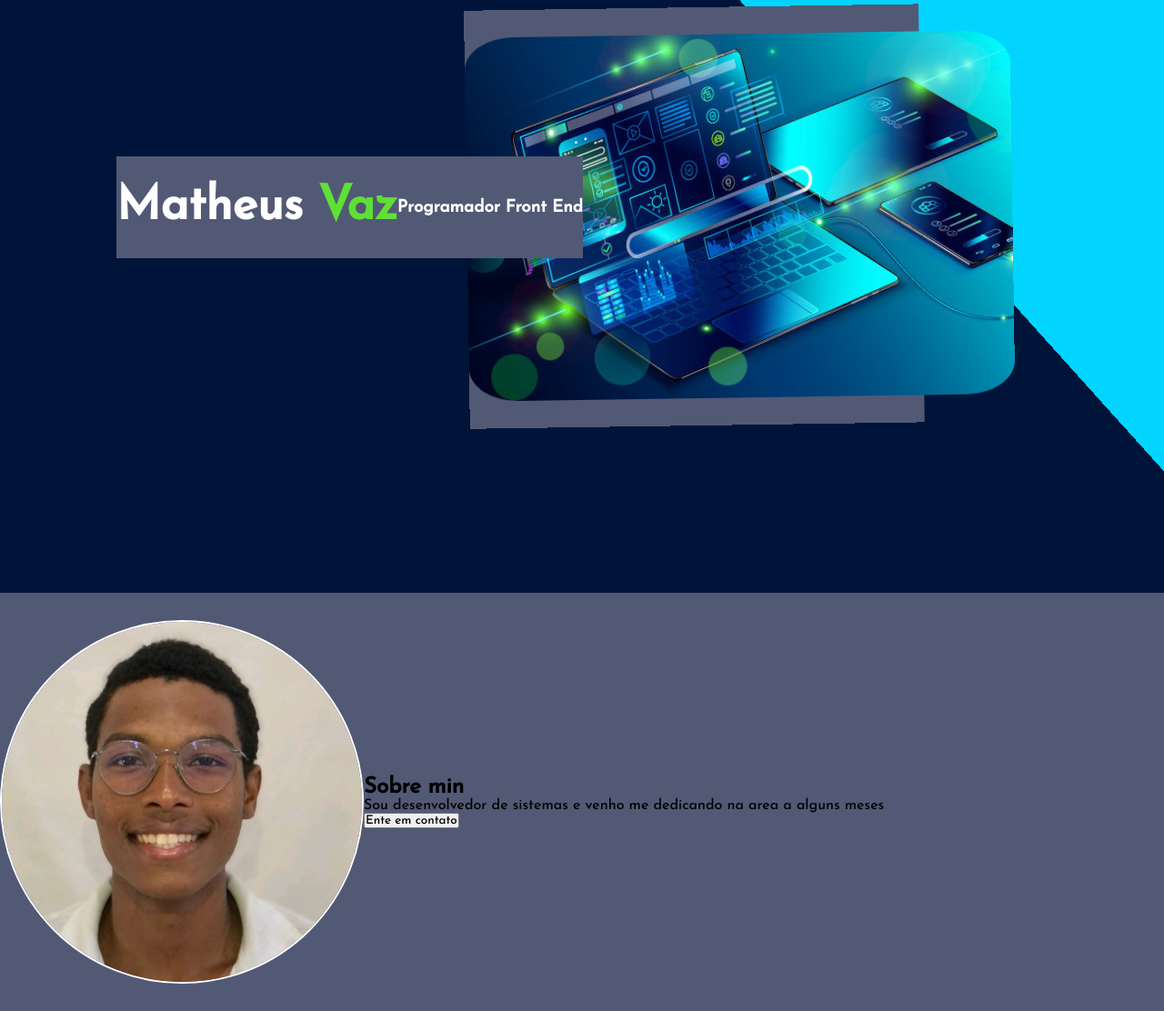
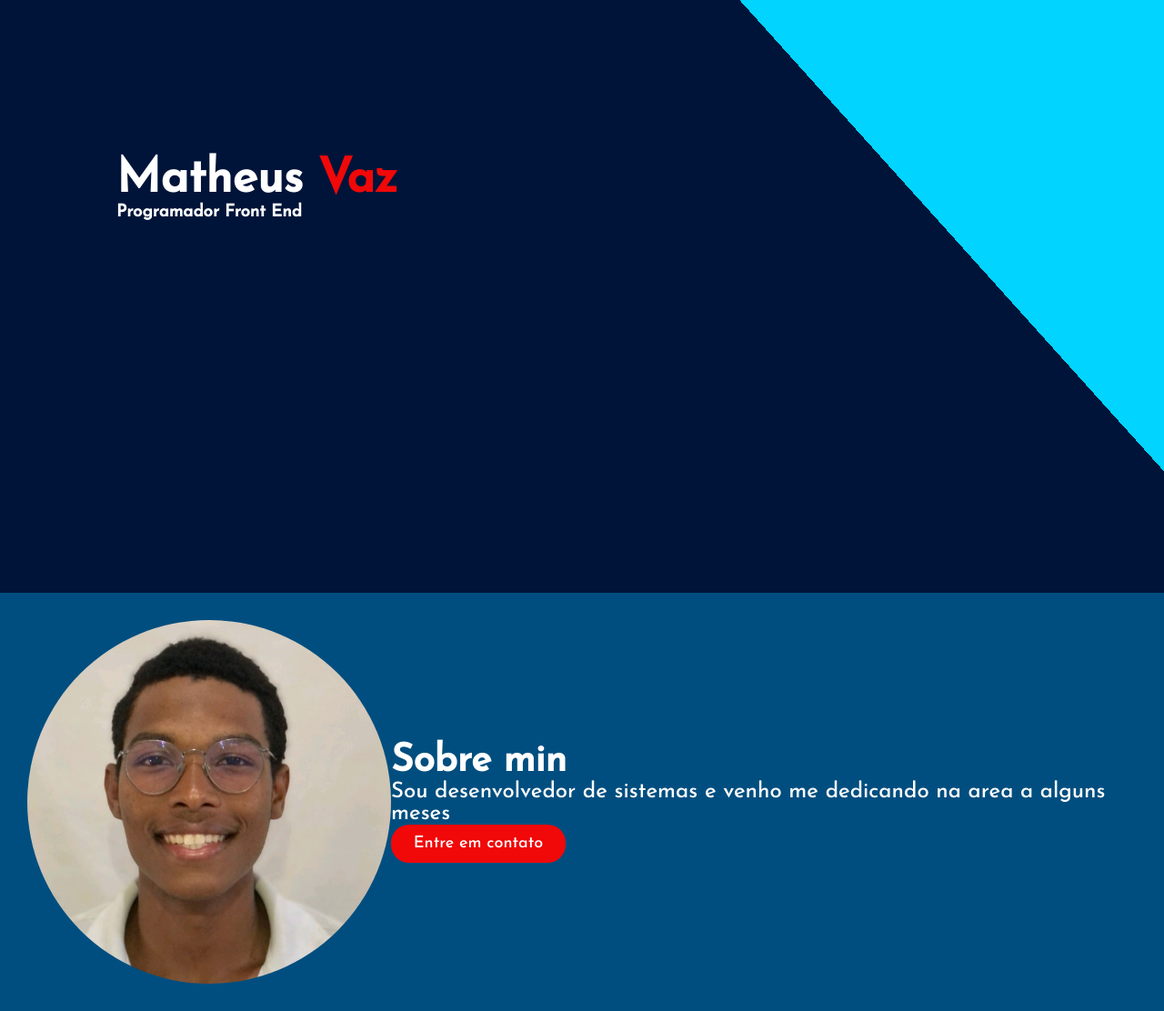
Before and after one commit to MatheusVazti/Portfolio, a plain HTML site: page index.html in a window 1280 px wide. Shown: the part 148-1260 px from the top of the page at 91% size. Drawn offline with Linux system fonts and the light colour scheme.

Commit message:
frist commit

```diff
--- a/Style.css
+++ b/Style.css
@@ -1,59 +1,123 @@
-*{
+* {
     margin: 0;
     padding: 0;
     box-sizing: border-box;
     font-family: 'Josefin Sans', sans-serif;
 }
 
-.container-principal{
+.container-principal {
     width: 100vw;
     height: 100vh;
-    background: linear-gradient(48deg, rgba(0, 20, 57, 1) 70%, rgba(0, 212, 255, 1) 50%);
-}
+    background: url(./assets/background\ img.png);
+
+    background: linear-gradient(48deg, rgba(0, 20, 57, 1) 70%, rgba(0, 212, 255, 1) 50%) ;
 
 
-nav{
+
+    }
+
+nav {
     display: flex;
     align-items: center;
     justify-content: space-between;
     padding: 10px 30px 0 30px;
 }
 
-.Portfolio{
+.Portfolio {
     font-size: 30px;
     color: #ffffff;
 
 
 }
-.Portfolio span{
-    color: #5EE035;
+
+.Portfolio span {
+    color: rgb(241, 8, 8);
 }
-ul{
+
+ul {
     margin-right: 10%;
 }
 
-li{
-    color:white;
+li {
+    color: white;
     list-style: none;
     display: inline-block;
     font-size: 20px;
     margin-right: 50px;
     padding-left: 50px;
 }
-li:hover{
-    color:#5EE035 ;
+
+li:hover {
+
+    color: rgb(241, 8, 8);
     transition: 0.5s;
     cursor: pointer;
 }
 
-.container-1{
 
-    width: 500px;
+
+
+.container-2 {
     position: absolute;
-    top: 20%;
-    right: 20%;
+    top: 40%;
+    left: 10%;
+    display: block;
 
-    animation: moverImagem 3s infinite alternate
+}
+
+.sobre-nome {
+    color: #ffffff;
+    font-size: 52px;
+
+}
+
+.sobre-nome span {
+    color: rgb(241, 8, 8);
+}
+
+.container-2 h3 {
+    color: #ffffff;
+
+
+}
+
+.container-3 {
+    display: flex;
+    justify-content: space-between;
+    align-items: center;
+    padding: 30px 30px;
+    background-color: #004E7F;
+
+
+}
+
+.img-Matheus-vaz {
+    height: 400px;
+    border-radius: 100%;
+    border: 4px solidrgb(241, 8, 8);
+}
+.container-3 div h2{
+    color: #ffffff;
+    font-size: 42px;
+}
+.container-3 div p{
+    color: #ffffff;
+    font-size: 24px;
+}
+.container-3 div button{
+    color: white;
+    background: rgb(241, 8, 8);
+    border: none;
+    border-radius: 20px;
+    height: 42px;
+    width: 192px;
+    font-size: 18px;
+}
+.container-3 div button:hover{
+    cursor: pointer;
+    background-color:rgba(0, 20, 57, 1) ;
+    border: 3px solid rgb(241, 8, 8) ;
+    transition: 0.7s ease-in-out;
 
 
 }
@@ -61,42 +125,9 @@ li:hover{
 
 
 
-.container-2{
-    position: absolute;
-    top: 40%;
-    left: 10%;
-}
-
-.sobre-nome{
-    color: #ffffff;
-    font-size: 52px;
+@keyframes moverImagem {
+    from {
+        transform: translate(-5%, -2%) rotate(-2deg);
+    }
 
 }
-.sobre-nome span{
-    color: #5EE035;
-}
-
-.container-2 h3{
-    color: #ffffff;
-}
-
-section{
-    display: flex;
-    align-items: center;
-    padding: 30px 0 ;
-    background-color:#525975;
-
-}
-.img-Matheus-vaz{
-    height: 400px;
-    border-radius: 100%;
-    border: 2px solid white;
-}
-
-
-@keyframes moverImagem{
-    from{
-      transform: translate(-5%, -2%) rotate(-2deg);
-    }
-
-    }
--- a/index.html
+++ b/index.html
@@ -11,11 +11,7 @@
 
     <title>Portfólio Matheus Vaz</title>
 
-    <style>
-        img{
-            border-radius:9% ;
-        }
-    </style>
+
 </head>
 <body>
     <div class="container-principal">
@@ -31,11 +27,6 @@
             </ul>
         </nav>
 
-        <section class="container-1">
-            <img src="./assets/software imagem.jpg" alt="imagem-pincipal">
-
-        </section>
-
         <section class="container-2">
 
             <h1 class="sobre-nome">Matheus  <span>Vaz</span></h1>
@@ -45,13 +36,13 @@
 
     </div>
 
-    <section>
+    <section class="container-3">
         <img class="img-Matheus-vaz" src="./assets/imagem Matheus.jpg" >
 
         <div>
             <h2>Sobre min</h2>
             <p>Sou desenvolvedor de sistemas e venho me dedicando na area a alguns meses </p>
-            <button >Ente em contato</button>
+            <button >Entre em contato</button>
         </div>
 
     </section>
```
Also changed, not shown: assets/background img.png (added), assets/crono.png (added), assets/starbucks.png (added), 1 other file.
